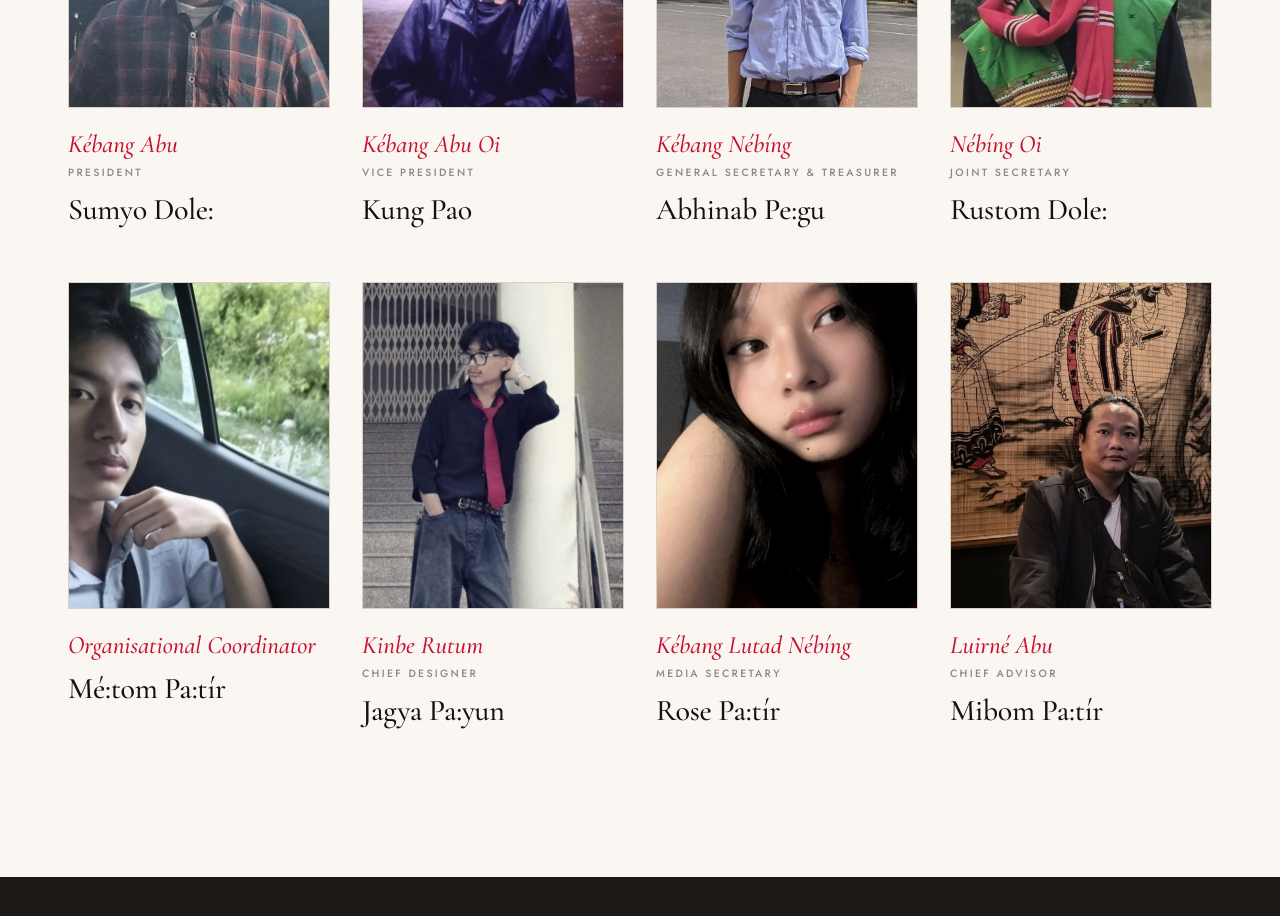
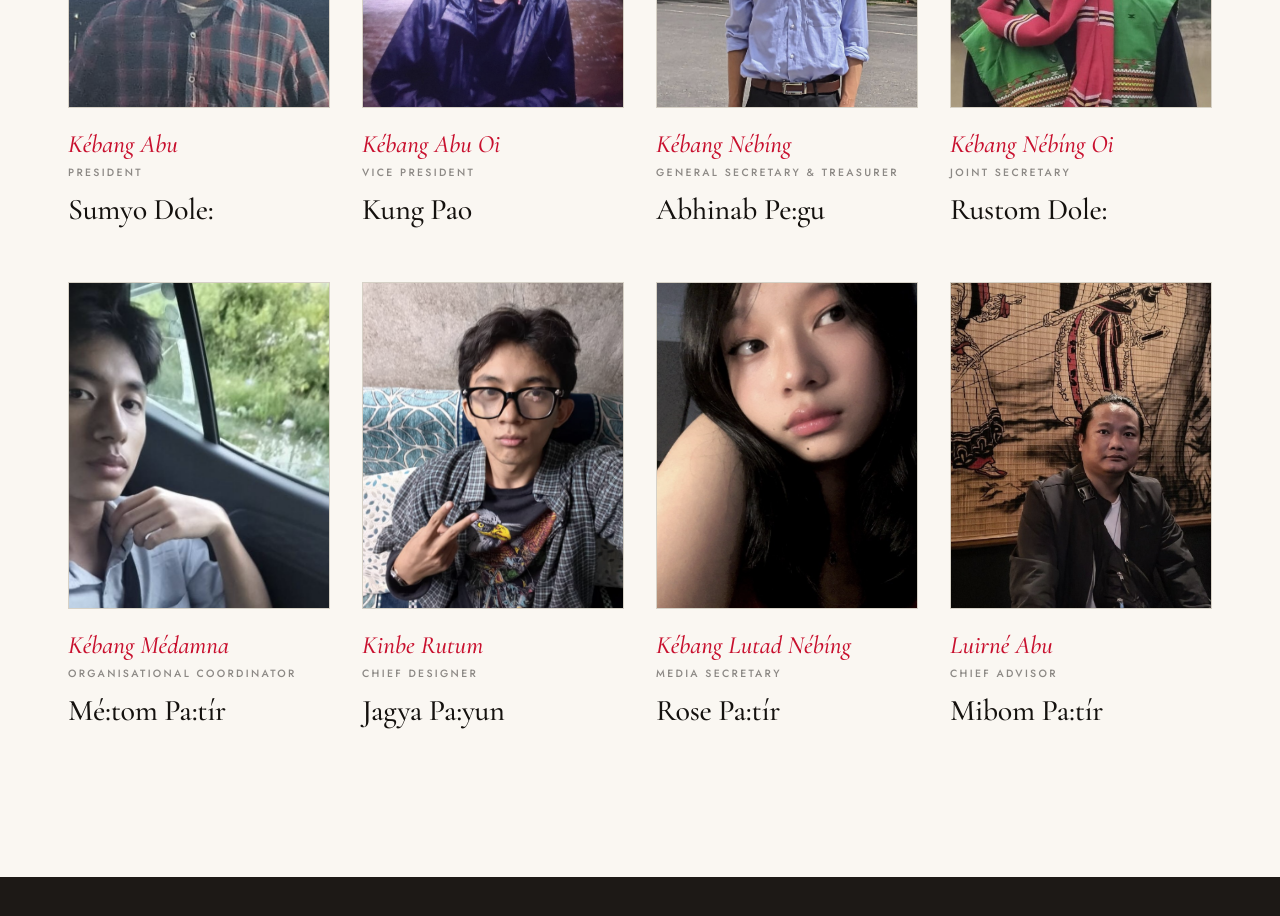
Before and after one commit to dagoofybloke/kebang-website, a React (Vite) app: page /leadership in a window 1280 px wide. Shown: the part 900-1816 px from the top of the page. Built offline with nearby package versions, Linux system fonts and the light colour scheme.

Commit message:
jagya got replaced

```diff
--- a/src/data/leadership.js
+++ b/src/data/leadership.js
@@ -9,8 +9,8 @@ export const leadershipTerms = [
       { local: 'Kébang Abu', role: 'President', name: 'Sumyo Dole:', image: 'sumyo-doley.jpg' },
       { local: 'Kébang Abu Oi', role: 'Vice President', name: 'Kung Pao', image: 'kung-pao.jpg' },
       { local: 'Kébang Nébíng', role: 'General Secretary & Treasurer', name: 'Abhinab Pe:gu', image: 'abhinab-pegu.jpg' },
-      { local: 'Nébíng Oi', role: 'Joint Secretary', name: 'Rustom Dole:', image: 'rustom-doley.jpg' },
-      { role: 'Organisational Coordinator', name: 'Mé:tom Pa:tír', image: 'maetom-patir.jpg' },
+      { local: 'Kébang Nébíng Oi', role: 'Joint Secretary', name: 'Rustom Dole:', image: 'rustom-doley.jpg' },
+      { local: 'Kébang Médamna', role: 'Organisational Coordinator', name: 'Mé:tom Pa:tír', image: 'maetom-patir.jpg' },
       { local: 'Kinbe Rutum', role: 'Chief Designer', name: 'Jagya Pa:yun', image: 'chief-designer.jpg' },
       { local: 'Kébang Lutad Nébíng', role: 'Media Secretary', name: 'Rose Pa:tír', image: 'media-secretary.jpg' },
       { local: 'Luirné Abu', role: 'Chief Advisor', name: 'Mibom Pa:tír', image: 'chief-advisor.jpg' },
```
Also changed, not shown: public/images/leadership/term-1/chief-designer.jpg.
